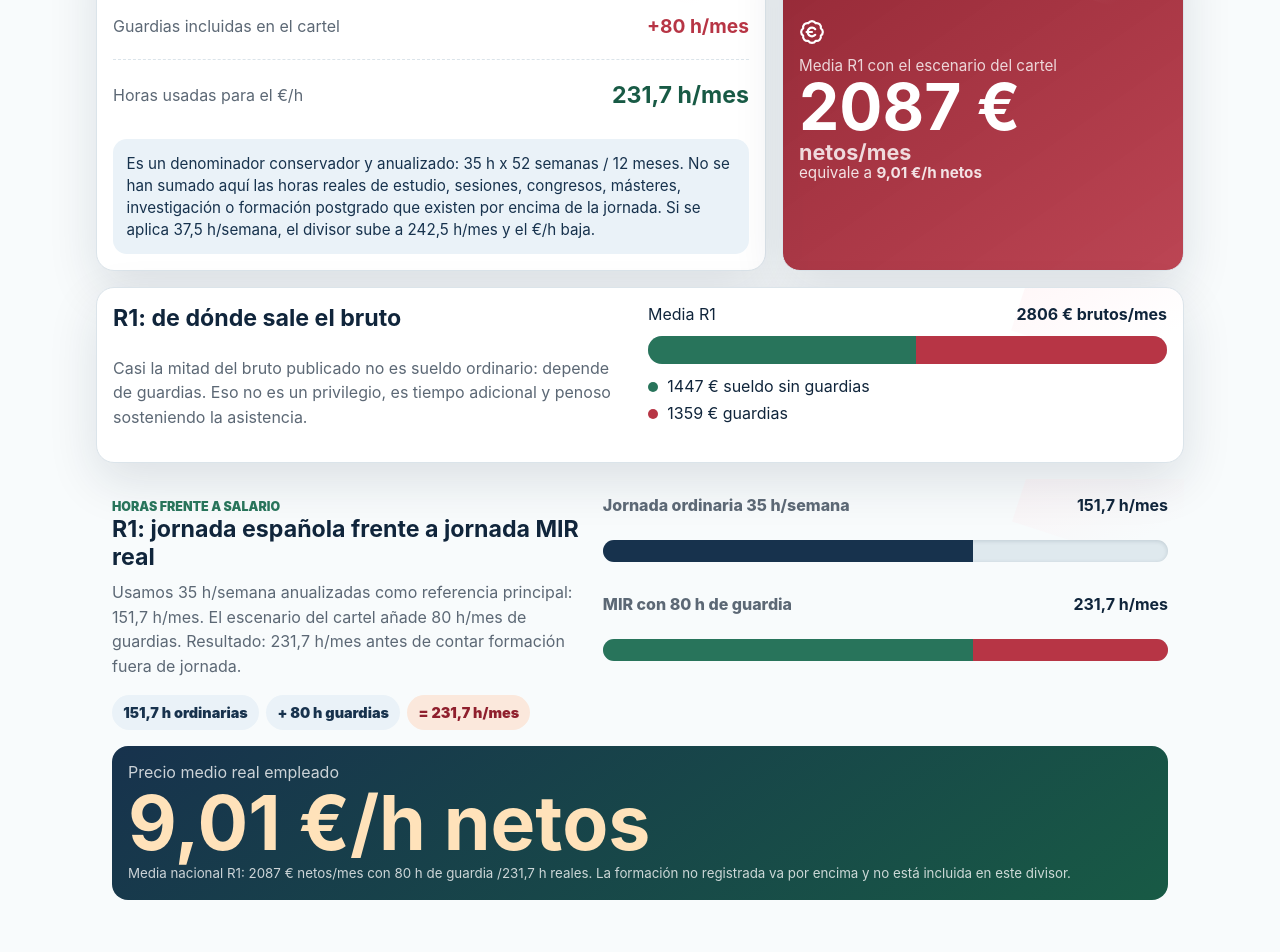
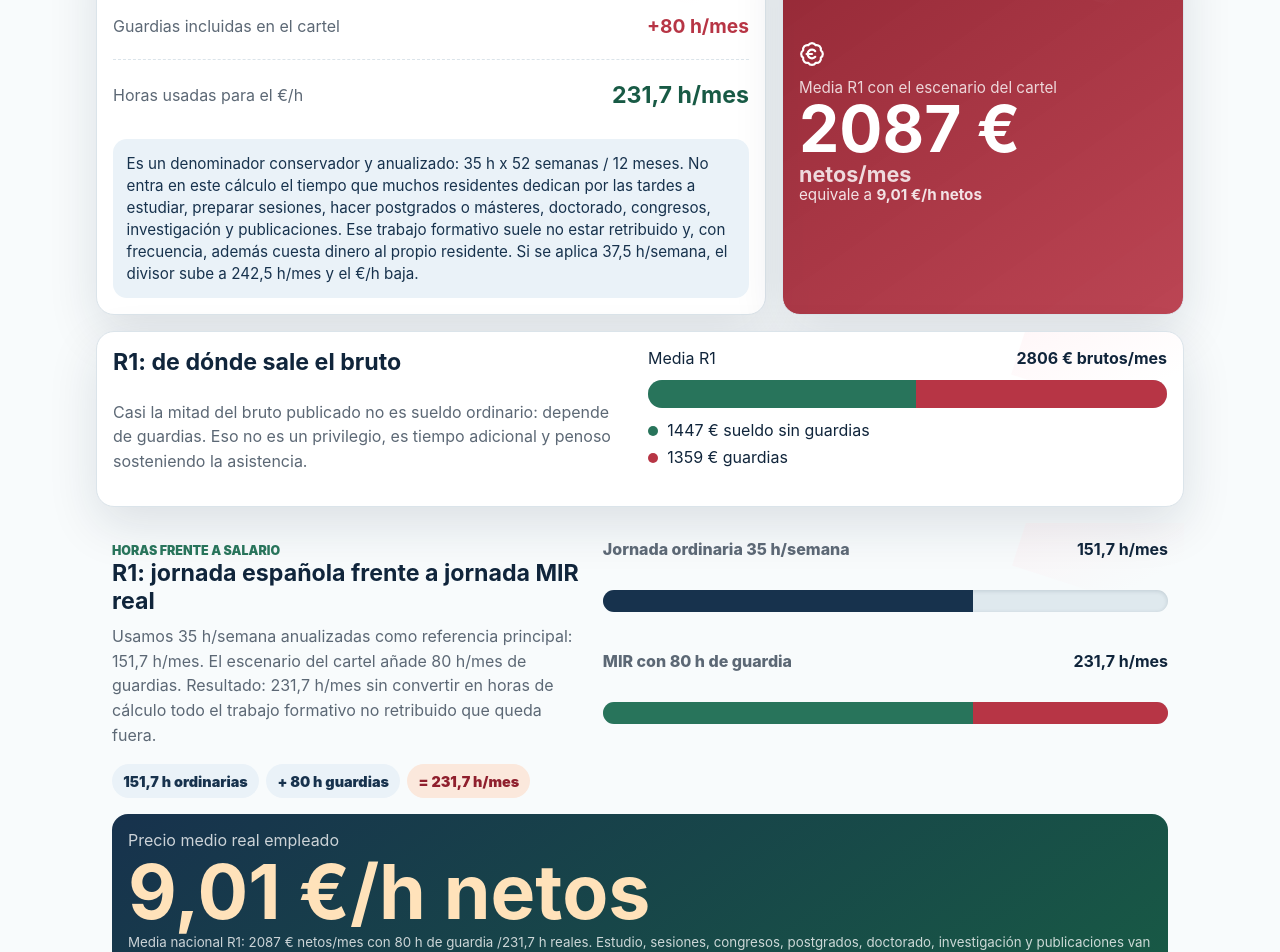
Before and after one commit to Guallar7/mir-estatuto-realidad, a React (Vite) app: page / in a window 1280 px wide. Shown: the part 1800-2752 px from the top of the page. Built offline with nearby package versions, Linux system fonts and the light colour scheme.

Commit message:
Add resident training workload note

```diff
--- a/src/data.js
+++ b/src/data.js
@@ -321,7 +321,7 @@ export const estatutoIssues = [
     title: "Falacia 5: una tabla de sueldos con guardias sirve para comparar salarios",
     claim: "Los MIR cobran más de 2.000 euros netos al mes.",
     answer:
-      "Esa cifra incorpora unas 80 horas mensuales adicionales. Sin guardias, el R1 medio está en torno a 1.447 euros brutos/mes. Con una jornada ordinaria anualizada de 35 h/semana, el cálculo real exige dividir por unas 231,7 h/mes, antes de sumar formación no registrada.",
+      "Esa cifra incorpora unas 80 horas mensuales adicionales. Sin guardias, el R1 medio está en torno a 1.447 euros brutos/mes. Con una jornada ordinaria anualizada de 35 h/semana, el cálculo real exige dividir por unas 231,7 h/mes. Y ese divisor ni siquiera suma tardes de estudio, sesiones, congresos, postgrados, másteres, doctorado, investigación o publicaciones, a menudo no retribuidas y con coste para el propio residente.",
     refs: ["SIMEG 2026", "Tabla CSIF/CTO"],
   },
   {
--- a/src/main.jsx
+++ b/src/main.jsx
@@ -227,10 +227,11 @@ function App() {
               <strong>{eur(TOTAL_HOURS, 1)} h/mes</strong>
             </div>
             <p className="calc-note">
-              Es un denominador conservador y anualizado: 35 h x 52 semanas / 12 meses. No se han sumado aquí
-              las horas reales de estudio, sesiones, congresos, másteres, investigación o formación postgrado
-              que existen por encima de la jornada. Si se aplica 37,5 h/semana, el divisor sube a{" "}
-              {eur(HOURS_37_5_MODEL, 1)} h/mes y el €/h baja.
+              Es un denominador conservador y anualizado: 35 h x 52 semanas / 12 meses. No entra en este
+              cálculo el tiempo que muchos residentes dedican por las tardes a estudiar, preparar sesiones,
+              hacer postgrados o másteres, doctorado, congresos, investigación y publicaciones. Ese trabajo
+              formativo suele no estar retribuido y, con frecuencia, además cuesta dinero al propio residente.
+              Si se aplica 37,5 h/semana, el divisor sube a {eur(HOURS_37_5_MODEL, 1)} h/mes y el €/h baja.
             </p>
           </SpotlightPanel>
 
@@ -271,7 +272,7 @@ function App() {
             <p>
               Usamos 35 h/semana anualizadas como referencia principal: {eur(ORDINARY_HOURS, 1)} h/mes.
               El escenario del cartel añade 80 h/mes de guardias. Resultado: {eur(TOTAL_HOURS, 1)} h/mes
-              antes de contar formación fuera de jornada.
+              sin convertir en horas de cálculo todo el trabajo formativo no retribuido que queda fuera.
             </p>
           </div>
 
@@ -308,8 +309,8 @@ function App() {
             <strong>{eur(currentHourly, 2)} €/h netos</strong>
             <small>
               Media nacional {current.year}: {eur(current.netWithGuards)} € netos/mes con 80 h de guardia /
-              {eur(TOTAL_HOURS, 1)} h reales. La formación no registrada va por encima y no está incluida en
-              este divisor.
+              {eur(TOTAL_HOURS, 1)} h reales. Estudio, sesiones, congresos, postgrados, doctorado,
+              investigación y publicaciones van por encima y no están incluidos en este divisor.
             </small>
           </div>
         </SpotlightPanel>
```
Also changed, not shown: public/downloads/argumentario_rapido_csif_mir.md (+4 -0 lines), public/downloads/dossier_mir_estatuto_marco.md (+3 -1 lines), 1 other file (tests, documents, lock files or other folders).
